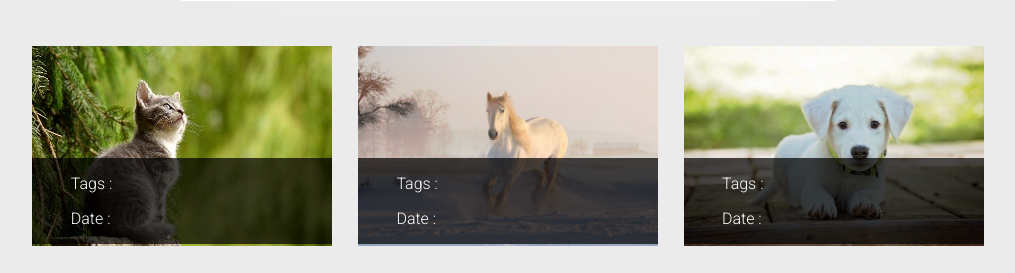
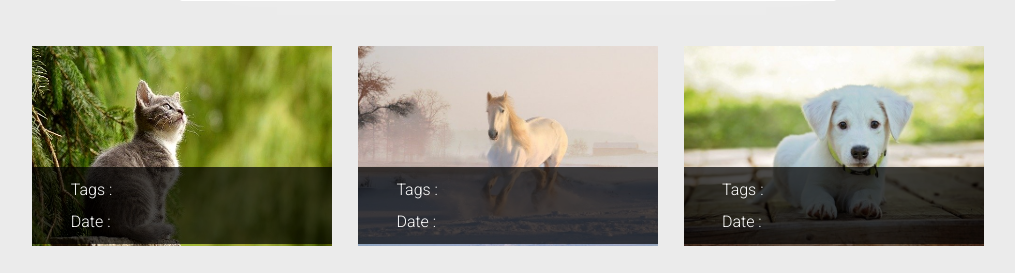
Before and after one commit to Angelisium/AFPA-TP06-PHP, a PHP site: page / in a window 1280 px wide. Shown: the part 566-839 px from the top of the page, without its empty margins (132-1147 px from the left). Run offline with PHP 8.4, Linux system fonts and the light colour scheme; data comes from the database, SQL or seed files in the repository.

Commit message:
Update style.css

```diff
--- a/style.css
+++ b/style.css
@@ -96,3 +96,7 @@ div.hover {
 	background: rgb(0 0 0 / 71%);
 	right: 0;
 }
+
+div.hover p {
+	margin: 1vw 0;
+}
```
